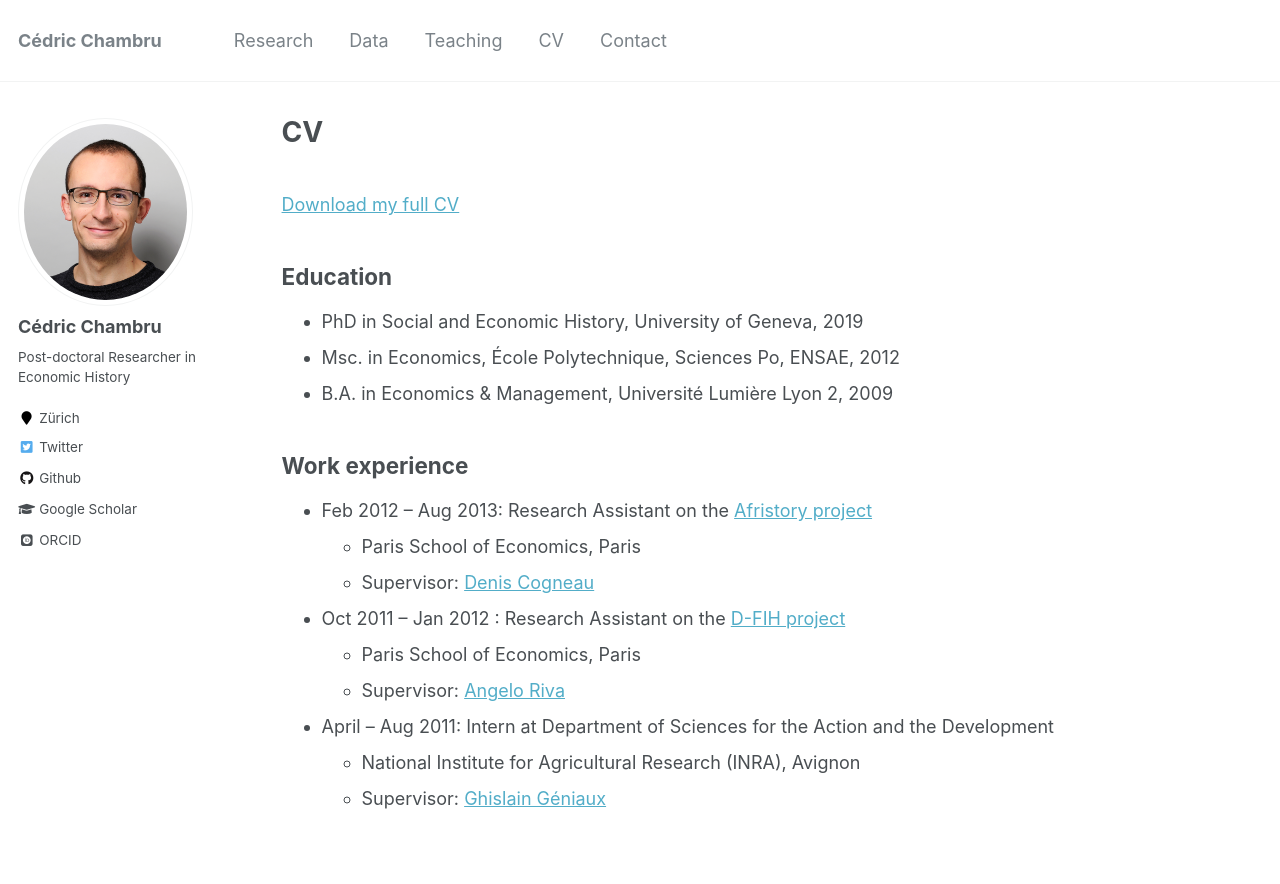
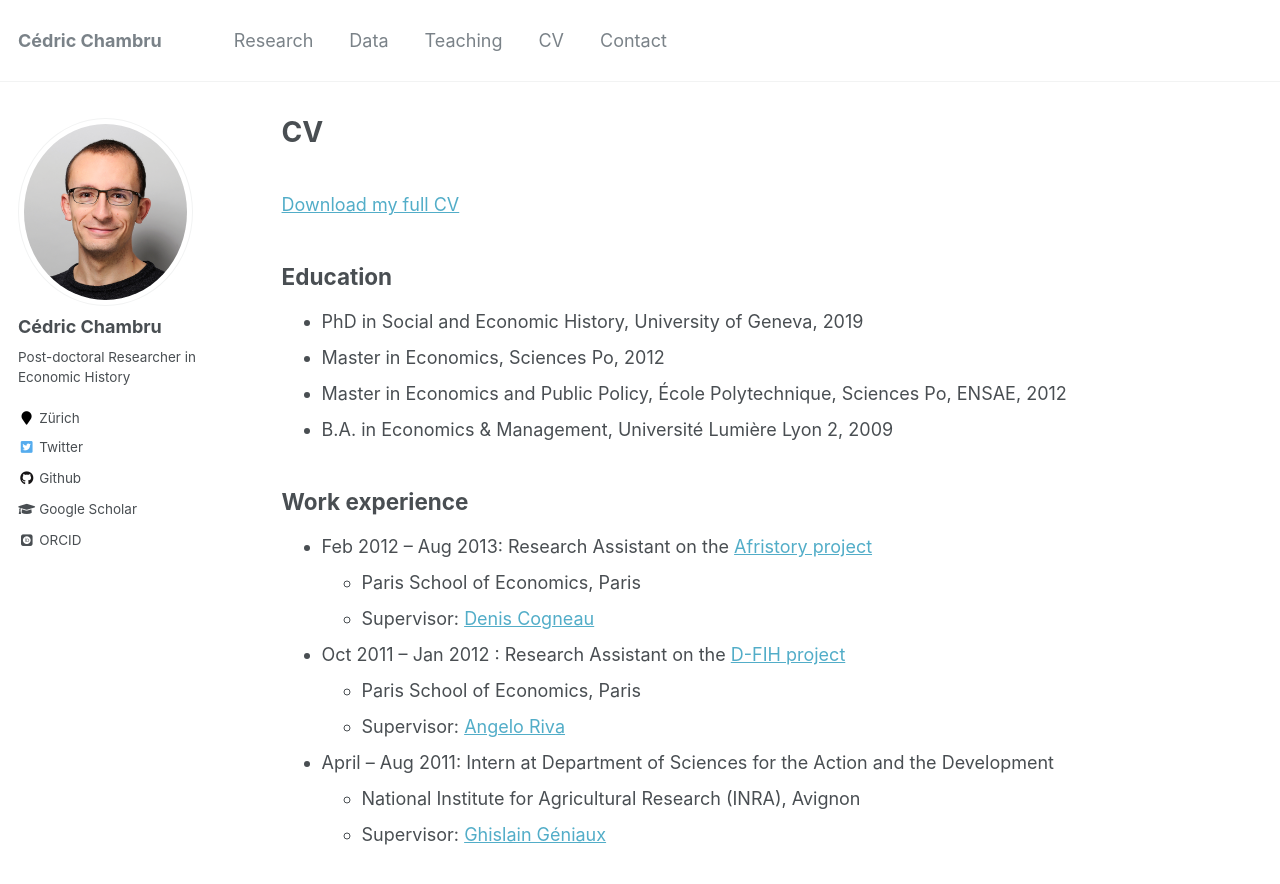
Before and after one commit to CedricChambru/CedricChambru.github.io, a Jekyll site: the page built from _pages/cv.md, in a window 1280 px wide and 1064 px high. Shown: the top 884 px of the window. Built offline with Jekyll 4.4.1, drawn with Linux system fonts in a browser that asks for light colours; some web fonts are replaced.

Commit message:
Update cv.md

```diff
--- a/_pages/cv.md
+++ b/_pages/cv.md
@@ -8,12 +8,13 @@ redirect_from:
 ---
 
 <br>
-[Download my full CV](https://cedricchambru.github.io/files/cv_cedric_chambru_may_2022.pdf)
+[Download my full CV](https://cedricchambru.github.io/files/cv_cedric_chambru_nov_2022.pdf)
 
 ## Education
 
 * PhD in Social and Economic History, University of Geneva, 2019
-* Msc. in Economics,  École Polytechnique, Sciences Po, ENSAE, 2012
+* Master in Economics, Sciences Po, 2012
+* Master in Economics and Public Policy, École Polytechnique, Sciences Po, ENSAE, 2012
 * B.A. in Economics & Management, Université Lumière Lyon 2, 2009
 
 ## Work experience
```
